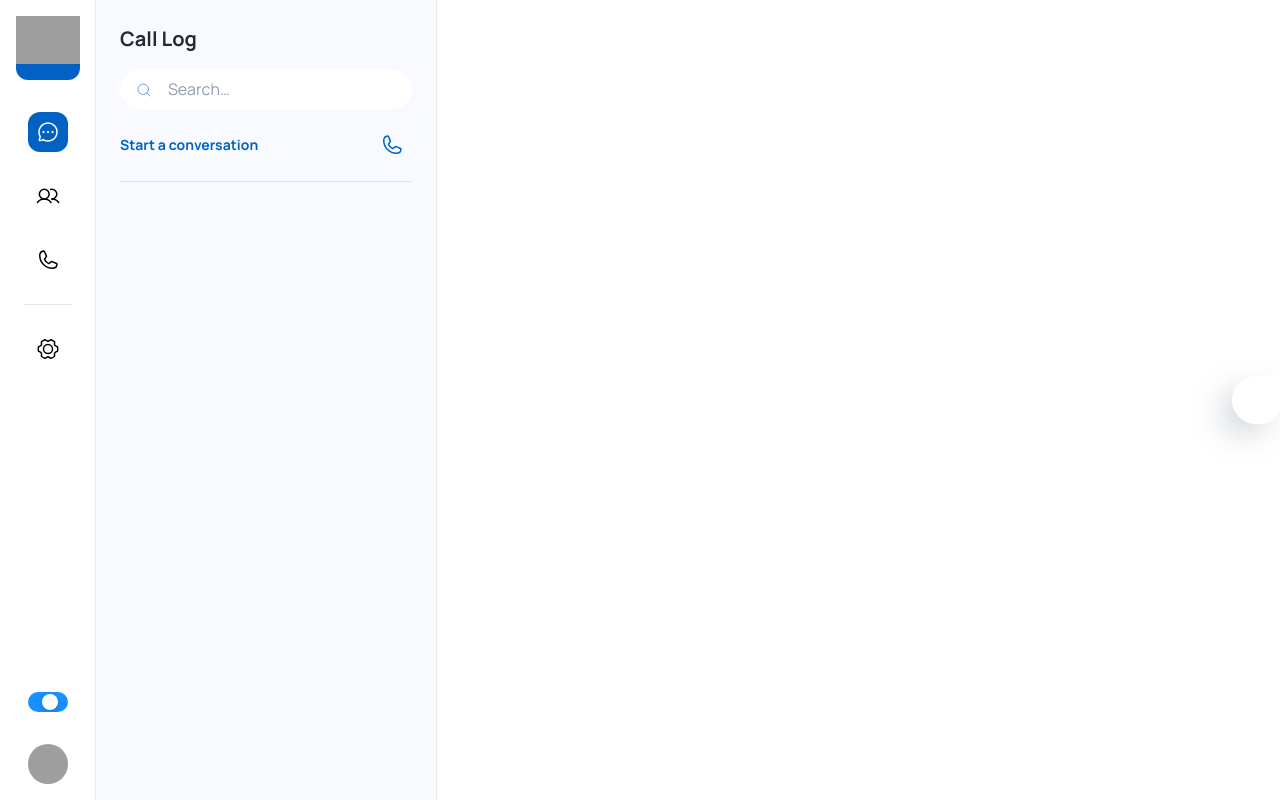
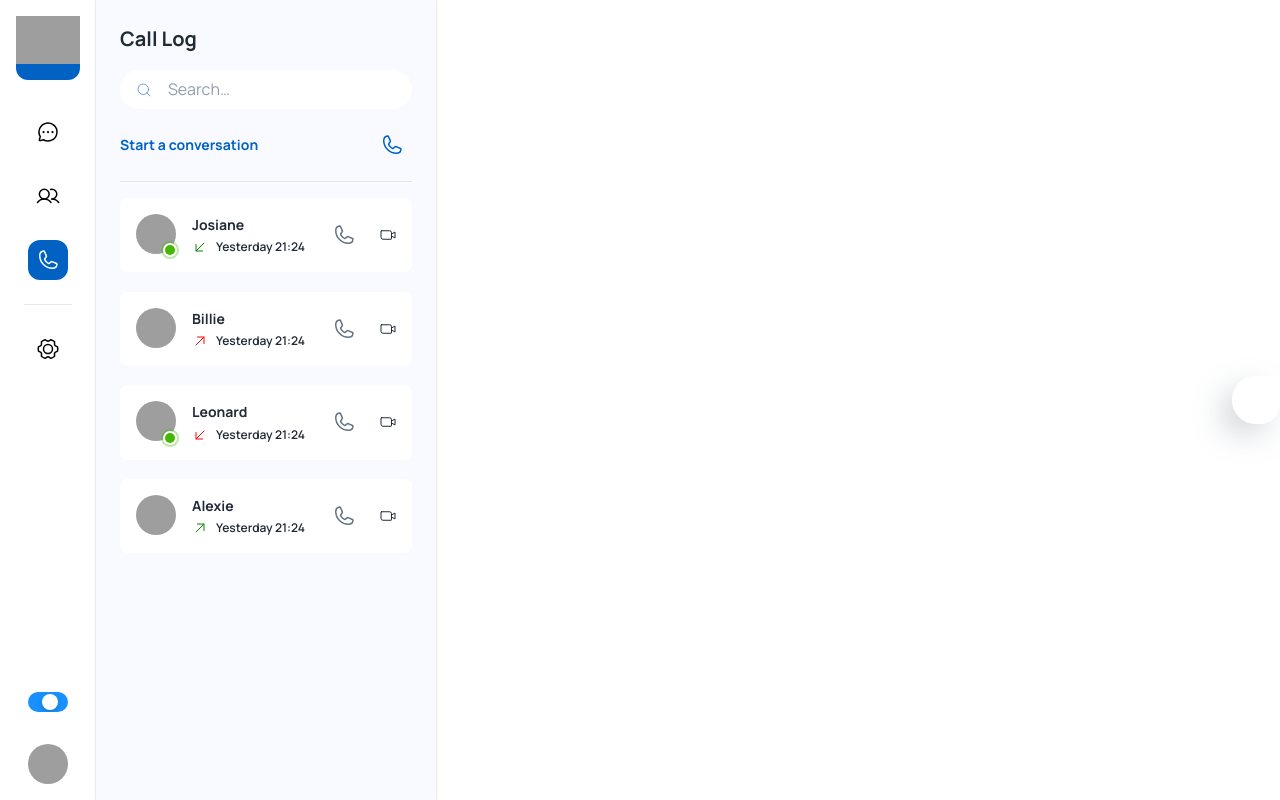
Before and after one commit to rohan-tech-negi/Chat-App, a React (Create React App) app: page /call in a window 1280 px wide. Built offline with nearby package versions, Linux system fonts and the light colour scheme; grey boxes are pictures that could not be loaded; some icons are missing.

Commit message:
fixed the using of calllogelement issues

```diff
--- a/src/components/CallElement.js
+++ b/src/components/CallElement.js
@@ -75,6 +75,8 @@ const CallLogElement = ({ img, name, incoming, missed, online, id }) => {
 
 
 
+
+
         </Stack>
 
 
--- a/src/layouts/dashboard/SideBar.js
+++ b/src/layouts/dashboard/SideBar.js
@@ -1,11 +1,26 @@
-import React, { useState } from 'react';
+import React from 'react';
 import { Box, IconButton, Stack, Divider, Avatar, Switch, useTheme , MenuItem, Menu} from "@mui/material";
 import { styled } from "@mui/material/styles";
 import { faker } from "@faker-js/faker";
-
+import { useNavigate, useLocation } from "react-router-dom";
 import Logo from "../../assets/Images/logo.ico";
 import { Nav_Buttons, Nav_Setting, Profile_Menu } from "../../data";
 import useSettings from "../../hooks/useSettings.js";
+
+const getPath = (index) => {
+  switch (index) {
+    case 0:
+      return "/app";
+    case 1:
+      return "/group";
+    case 2:
+      return "/call";
+    case 3:
+      return "/settings";
+    default:
+      return "/";
+  }
+};
 
 const AntSwitch = styled(Switch)(({ theme }) => ({
   width: 40,
@@ -70,7 +85,16 @@ const SideBar = () => {
     setAnchorEl(null);
   };
     const theme = useTheme();
-    const [selected, setSelected] = useState(0);
+    const navigate = useNavigate();
+    const { pathname } = useLocation();
+    const getSelectedIndex = (path) => {
+      if (path.startsWith("/app")) return 0;
+      if (path.startsWith("/group")) return 1;
+      if (path.startsWith("/call")) return 2;
+      if (path.startsWith("/settings")) return 3;
+      return 0;
+    };
+    const selected = getSelectedIndex(pathname);
     const { onToggleMode } = useSettings();
   return (
     <Box p={2} sx={{backgroundColor: theme.palette.background.paper, boxShadow: "0px 0px 2px rgba(0, 0, 0, 0.25)", height: "100vh", width:100}}>
@@ -95,7 +119,7 @@ const SideBar = () => {
             </Box>
           ) : (
             <IconButton onClick={()=>{
-              setSelected(el.index)
+              navigate(getPath(el.index));
             }} sx={{width:"max-content",color: theme.palette.mode === "light" ? "black" : theme.palette.text.primary}} key={el.index}>{el.icon}</IconButton>
           )
         )}
@@ -107,7 +131,7 @@ const SideBar = () => {
             </Box>
           ) : (
             <IconButton onClick={()=>{
-              setSelected(el.index)
+              navigate(getPath(el.index));
             }} sx={{width:"max-content", color: theme.palette.mode === "light" ? "black" : theme.palette.text.primary}} key={el.index}>{el.icon}</IconButton>
           )
         )}
--- a/src/pages/dashboard/Call.js
+++ b/src/pages/dashboard/Call.js
@@ -32,8 +32,6 @@ const Call = () => {
 
         <Box
           sx={{
-            overflowY: "scroll",
-
             height: "100vh",
             width: 340,
             backgroundColor: (theme) =>
@@ -44,7 +42,7 @@ const Call = () => {
             boxShadow: "0px 0px 2px rgba(0, 0, 0, 0.25)",
           }}
         >
-          <Stack p={3} spacing={2} sx={{ maxHeight: "100vh" }}>
+          <Stack p={3} spacing={2} sx={{ height: "100vh" }}>
             <Stack
               alignItems={"center"}
               justifyContent="space-between"
@@ -78,8 +76,8 @@ const Call = () => {
               </IconButton>
             </Stack>
             <Divider />
-            <Stack sx={{ flexGrow: 1, overflow: "scroll", height: "100%" }}>
-              <SimpleBarStyle timeout={500} clickOnTrack={false}>
+            <Stack sx={{ flexGrow: 1, overflow: "hidden", height: "100%" }}>
+              <SimpleBarStyle timeout={500} clickOnTrack={false} style={{ height: "100%" }}>
                 <Stack spacing={2.4}>
                   {CallList.map((el, idx) => {
                     return <CallLogElement key={idx} {...el} />;
```
